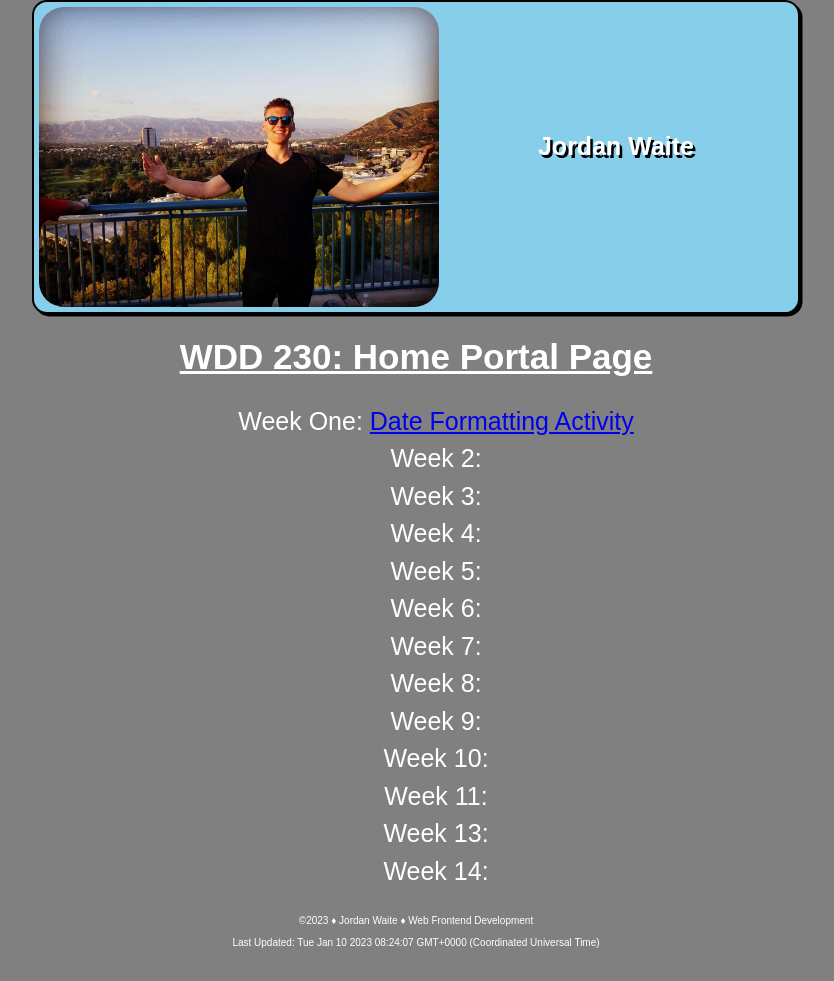
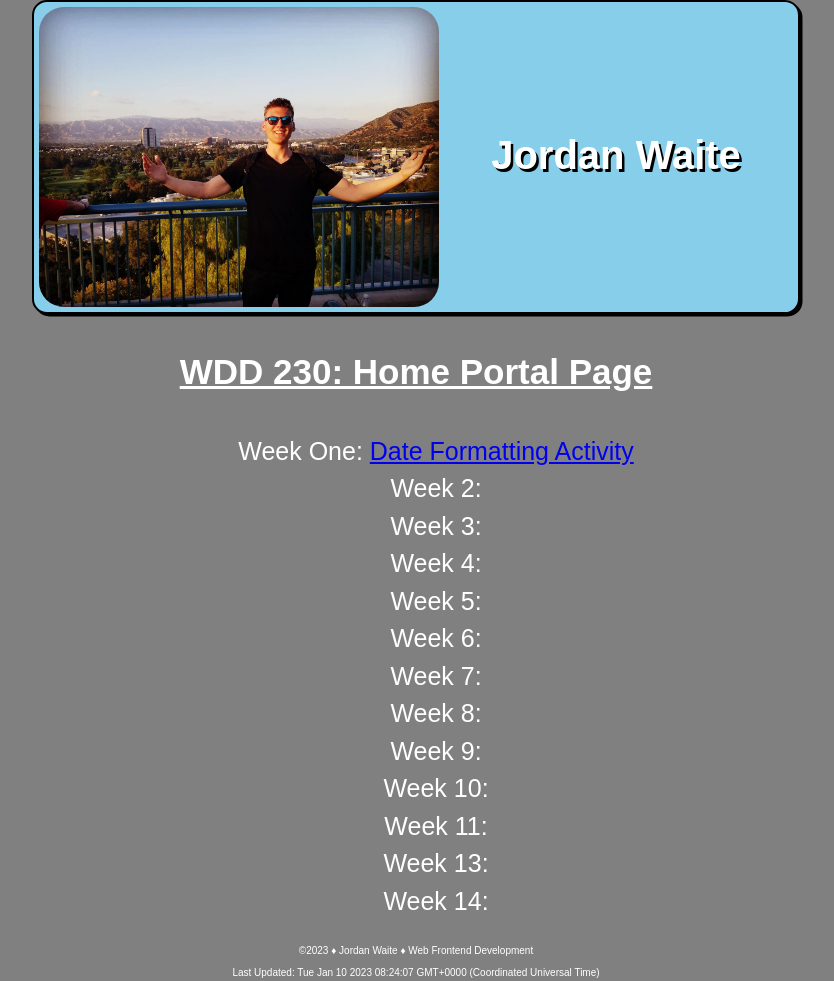
Before and after one commit to Jordan1819/Advanced-Web-Development, a plain HTML site: page index.html in a window 1280 px wide. Shown: the whole page, without its empty margins (224-1058 px from the left). Before the commit the page ends 958 px from the top, so only its background shows below. Drawn offline with Linux system fonts and the light colour scheme.

Commit message:
Updated medium css

```diff
--- a/styles/medium.css
+++ b/styles/medium.css
@@ -19,6 +19,7 @@
     #header1 {
         text-decoration: underline white;
         font-size: 35px;
+        padding: 15px;
     }
     #photo {
         width: 400px;
@@ -41,7 +42,7 @@
         text-shadow: 2.5px 2.5px black;
         grid-column-start: 2;
         grid-column-end: 3;
-        font-size: 25px;
+        font-size: 40px;
     }
 
 }
```
